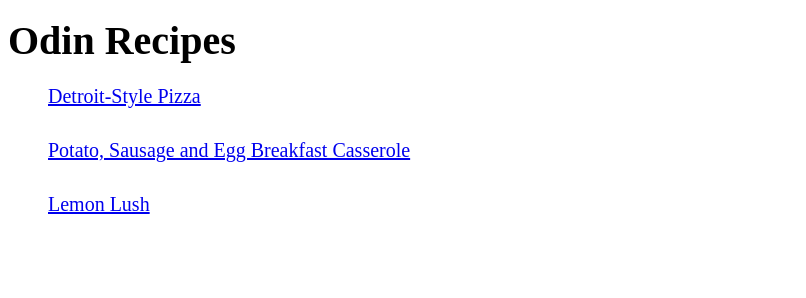
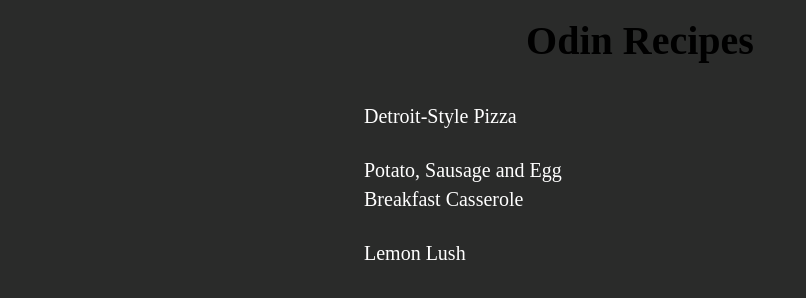
Before and after one commit to Raidss/odin-recipes, a plain HTML site: page index.html in a window 1280 px wide. Shown: the whole page, without its empty margins (0-806 px from the left). Drawn offline with Linux system fonts and the light colour scheme.

Commit message:
-Changed homepage style and centered list -Added image preview to each recipe

```diff
--- a/index.html
+++ b/index.html
@@ -9,10 +9,12 @@
 </head>
 <body>
     <h1>Odin Recipes</h1>
-    <ul id="nav-recipe-list">
-        <li><a href="recipes/pizza.html">Detroit-Style Pizza</a></li>
-        <li><a href="recipes/potato-sausage-and-egg-breakfast-casserole.html">Potato, Sausage and Egg Breakfast Casserole</a></li>
-        <li><a href="recipes/lemon-lush.html">Lemon Lush</a></li>
-    </ul>
+    <div id="recipe-nav-box">
+      <ul id="nav-recipe-list">
+          <li><a class="article-link pizza"href="recipes/pizza.html">Detroit-Style Pizza</a></li>
+          <li><a class="article-link egg-casserole"href="recipes/potato-sausage-and-egg-breakfast-casserole.html">Potato, Sausage and Egg Breakfast Casserole</a></li>
+          <li><a class="article-link lemon-lush"href="recipes/lemon-lush.html">Lemon Lush</a></li>
+      </ul>
+    </div>
 </body>
 </html>
--- a/styles.css
+++ b/styles.css
@@ -3,6 +3,10 @@ html {
     font-size: 20px;
 }
 
+body{
+    background-color: #2A2B2A;
+    text-align: center;
+}
 
 .recipe-image {
     aspect-ratio: 1/1;
@@ -27,10 +31,41 @@ ol {
     max-width: 40%;
 }
 
+div#recipe-nav-box {
+    display: inline-block;
+    width: 50%;
+    justify-content: center;
+}
 #nav-recipe-list {
     list-style: none;
+    text-align: left;
+    width: 250px;
 }
 
 #nav-recipe-list li {
     margin-bottom: 25px;
 }
+
+.article-link {
+    text-decoration: none;
+    color: white;
+}
+
+a:hover.article-link:before {
+    content: ">";
+}
+
+a:hover.article-link.pizza:after {
+    content: url(images/detroit-pizza_200x200.jpeg);
+
+}
+
+a:hover.article-link.egg-casserole:after {
+    content: url(images/egg-before_200x200.webp);
+
+}
+
+a:hover.article-link.lemon-lush:after {
+    content: url(images/lemon-before_200x200.webp);
+
+}
```
Also changed, not shown: images/detroit-pizza_200x200.jpeg (added), images/egg-before_200x200.webp (added), images/lemon-before_200x200.webp (added).
